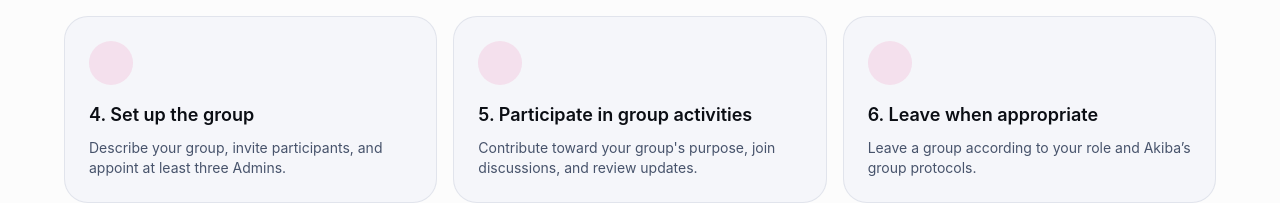
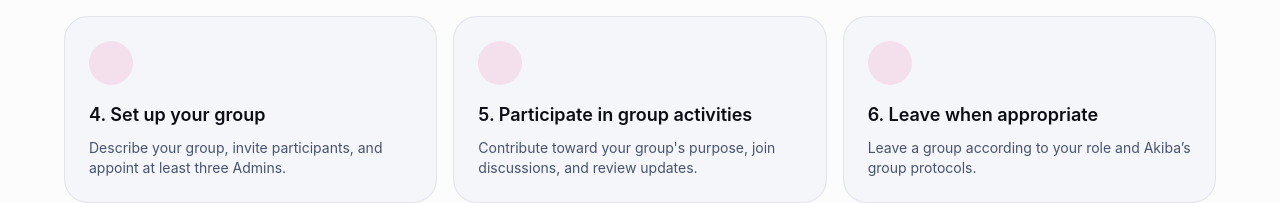
Before and after one commit to aogajoseph/akiba, a Next.js app: page /welcome in a window 1280 px wide. Shown: the part 3560-3763 px from the top of the page. Built offline with nearby package versions, Linux system fonts and the light colour scheme; some icons are missing.

Commit message:
Refine Getting Started step heading

```diff
--- a/app/marketing-template/components/GettingStarted.tsx
+++ b/app/marketing-template/components/GettingStarted.tsx
@@ -10,7 +10,7 @@ const steps = [
   { title: 'Join the platform', desc: 'Create your Akiba account using your email address or phone number.', Icon: PersonAddAlt1RoundedIcon },
   { title: 'Set up your profile', desc: 'Create your profile and choose a unique username so other Akiba users can recognize you.', Icon: AccountCircleRoundedIcon },
   { title: 'Create or join a group', desc: 'Create a group or accept an invitation to join one.', Icon: CreateNewFolderRoundedIcon },
-  { title: 'Set up the group', desc: 'Describe your group, invite participants, and appoint at least three Admins.', Icon: SettingsRoundedIcon },
+  { title: 'Set up your group', desc: 'Describe your group, invite participants, and appoint at least three Admins.', Icon: SettingsRoundedIcon },
   { title: 'Participate in group activities', desc: 'Contribute toward your group\'s purpose, join discussions, and review updates.', Icon: SavingsRoundedIcon },
   { title: 'Leave when appropriate', desc: 'Leave a group according to your role and Akiba’s group protocols.', Icon: LogoutRoundedIcon },
 ];
```
